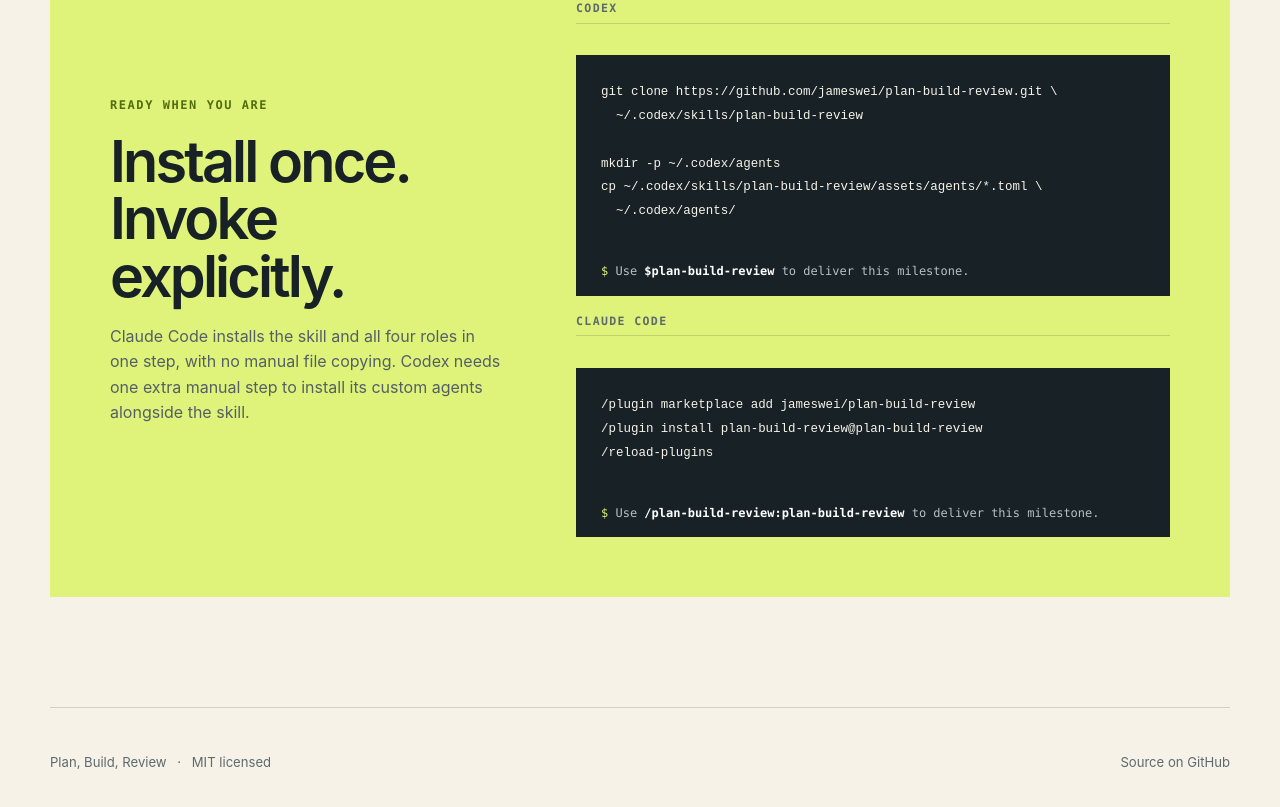
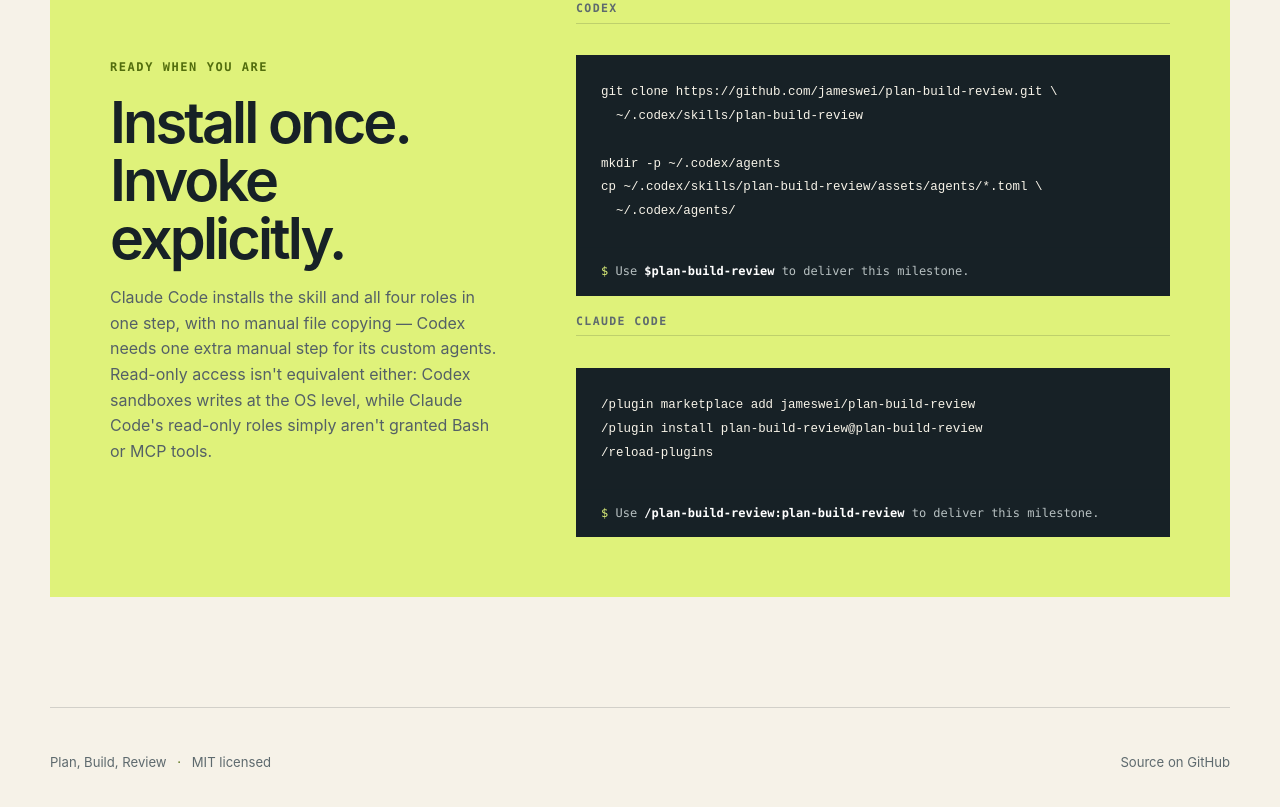
Before and after one commit to jameswei/codex-plan-build-review, a plain HTML site: page docs/index.html in a window 1280 px wide. Shown: the part 2610-3417 px from the top of the page. Drawn offline with Linux system fonts and the light colour scheme.

Commit message:
Add read-only enforcement caveat to landing page install section
Both READMEs already state that Claude Code's read-only roles are
enforced by tool omission rather than Codex's OS-level sandbox, but the
bilingual landing page only covered the install-friction asymmetry,
leaving an implicit overclaim that "Read only" means the same
guarantee on both runtimes. Add the same caveat to the install section
copy in English and Simplified Chinese.

```diff
--- a/docs/index.html
+++ b/docs/index.html
@@ -139,8 +139,10 @@
           <h2>Install once. Invoke explicitly.</h2>
           <p>
             Claude Code installs the skill and all four roles in one step,
-            with no manual file copying. Codex needs one extra manual step to
-            install its custom agents alongside the skill.
+            with no manual file copying — Codex needs one extra manual step
+            for its custom agents. Read-only access isn't equivalent either:
+            Codex sandboxes writes at the OS level, while Claude Code's
+            read-only roles simply aren't granted Bash or MCP tools.
           </p>
         </div>
         <div class="code-stack">
```
Also changed, not shown: docs/zh-CN/index.html (+3 -0 lines).
